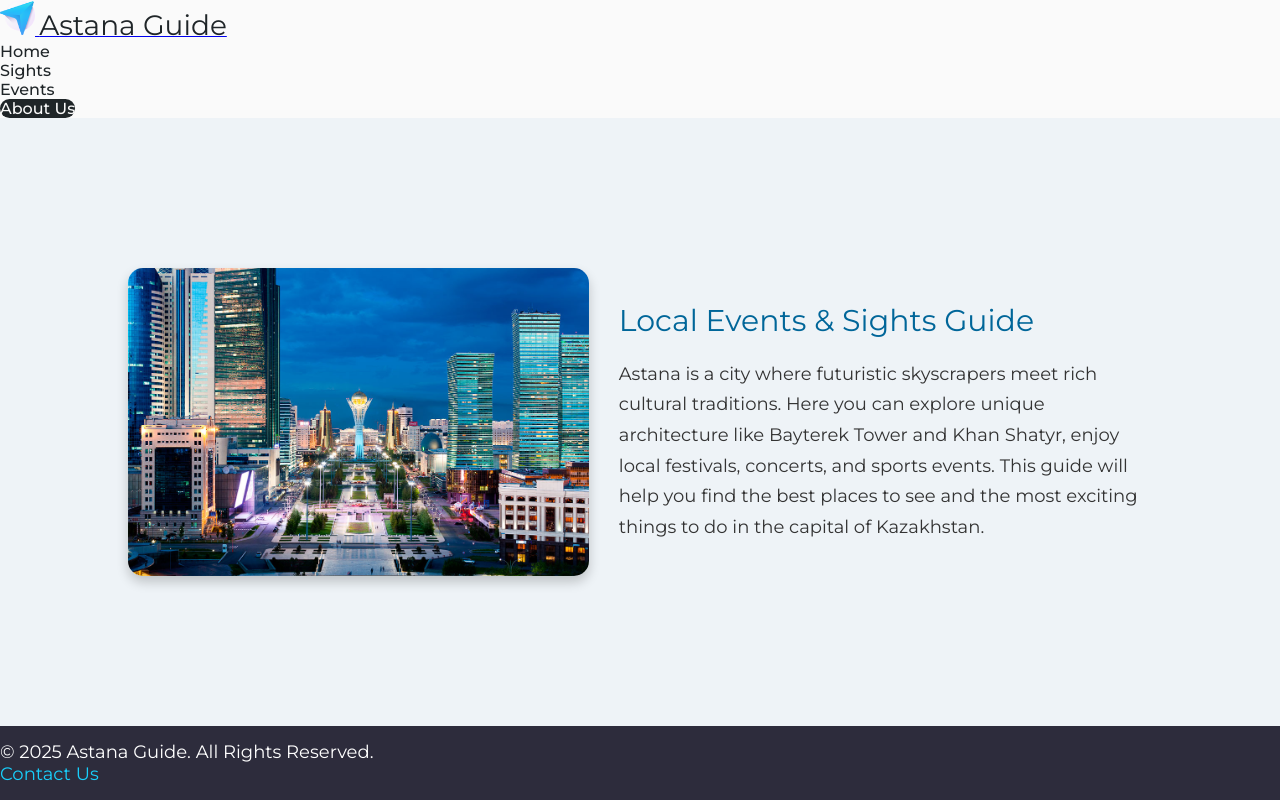
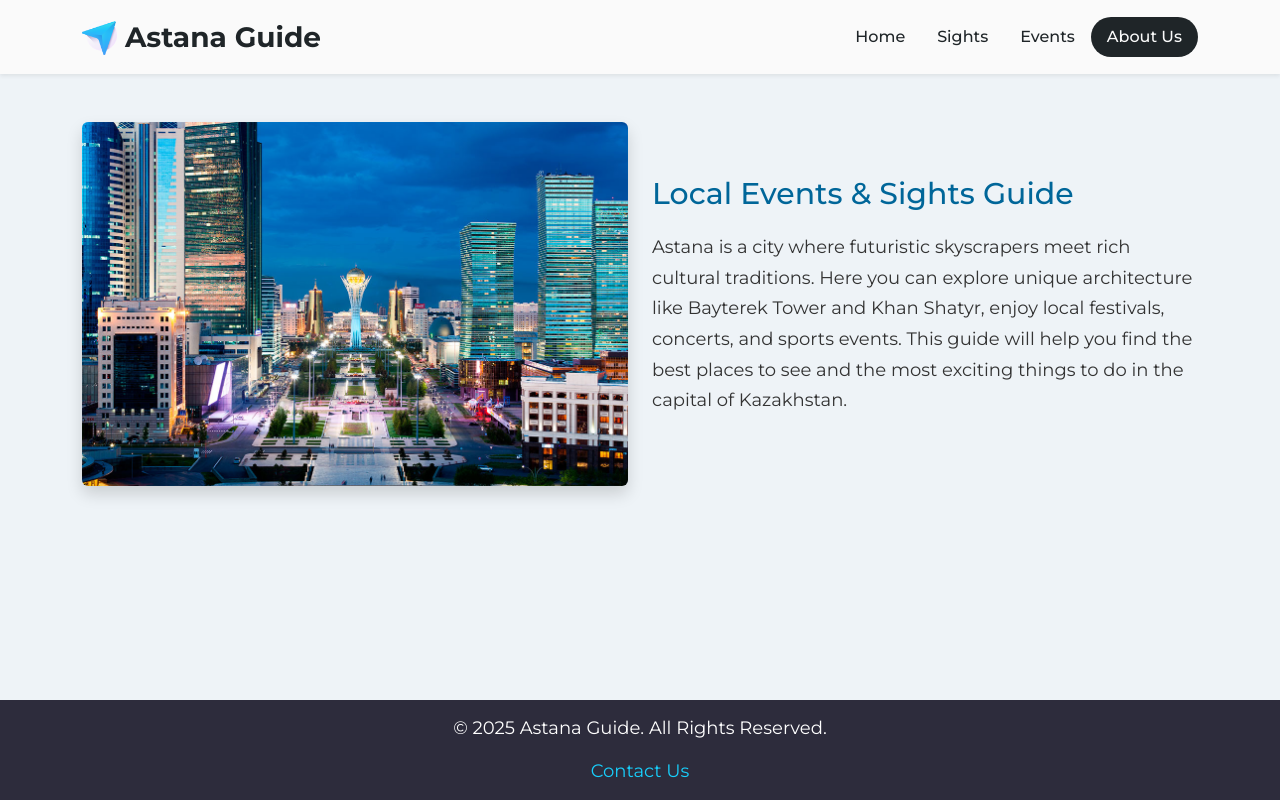
Before and after one commit to yakupovdev/AstanaGuide, a plain HTML site: page about.html in a window 1280 px wide. Drawn offline with nearby package versions, Linux system fonts and the light colour scheme.

Commit message:
update aboutpage v2

```diff
--- a/about.html
+++ b/about.html
@@ -3,6 +3,8 @@
 <head>
     <meta charset="UTF-8">
     <title>AG AboutUs</title>
+
+    <link href="https://cdn.jsdelivr.net/npm/bootstrap@5.3.3/dist/css/bootstrap.min.css" rel="stylesheet">
 
     <link rel="stylesheet" href="styles/about_style.css">
     <link rel="stylesheet" href="styles/header_style.css">
@@ -10,46 +12,56 @@
 
     <link rel="preconnect" href="https://fonts.googleapis.com">
     <link rel="preconnect" href="https://fonts.gstatic.com" crossorigin>
-    <link href="https://fonts.googleapis.com/css2?family=Montserrat:ital,wght@0,100..900;1,100..900&display=swap" rel="stylesheet">
+    <link href="https://fonts.googleapis.com/css2?family=Montserrat:wght@400;500;700&display=swap" rel="stylesheet">
 
     <link rel="icon" type="image/png" href="images/icon.png">
 
+    <meta name="viewport" content="width=device-width, initial-scale=1.0">
 </head>
 <body>
 
-
-<div class="container">
-    <header class="header">
-        <a href="index.html" class="logo">
-            <span class="logo-icon"><img class="logo-img" src="images/icon.png"></span>
-            <span class="logo-text">Astana Guide</span>
+<header class="header shadow-sm">
+    <div class="container d-flex flex-wrap justify-content-between align-items-center py-3">
+        <a href="index.html" class="logo d-flex align-items-center text-decoration-none">
+            <img class="logo-img me-2" src="images/icon.png" alt="Logo">
+            <span class="logo-text fw-bold">Astana Guide</span>
         </a>
         <nav class="nav">
-            <ul>
-                <li><a href="index.html" class="nav-link">Home</a></li>
-                <li><a href="sights.html" class="nav-link">Sights</a></li>
-                <li><a href="events.html" class="nav-link">Events</a></li>
-                <li><a href="about.html" class="nav-link active">About Us</a></li>
+            <ul class="nav list-unstyled d-flex mb-0">
+                <li><a href="index.html" class="nav-link px-3">Home</a></li>
+                <li><a href="sights.html" class="nav-link px-3">Sights</a></li>
+                <li><a href="events.html" class="nav-link px-3">Events</a></li>
+                <li><a href="about.html" class="nav-link active px-3">About Us</a></li>
             </ul>
         </nav>
+    </div>
 </header>
+
+<section id="about" class="about py-5">
+    <div class="container">
+        <div class="row align-items-center">
+            <div class="col-lg-6 col-md-12 mb-4 mb-lg-0 text-center">
+                <img src="images/index_images/AstanaCity.jpg" alt="Astana city" class="img-fluid rounded shadow">
             </div>
-
-<section id="about" class="about">
-    <img src="images/index_images/AstanaCity.jpg" alt="Astana city">
+            <div class="col-lg-6 col-md-12">
                 <div class="about-text">
                     <h2>Local Events & Sights Guide</h2>
                     <p>Astana is a city where futuristic skyscrapers meet rich cultural traditions. Here you can explore unique architecture like Bayterek Tower and Khan Shatyr, enjoy local festivals, concerts, and sports events. This guide will help you find the best places to see and the most exciting things to do in the capital of Kazakhstan.</p>
                 </div>
+            </div>
+        </div>
+    </div>
 </section>
 
-
-<footer class="footer">
+<footer class="footer mt-auto">
+    <div class="container text-center">
         <p>© 2025 Astana Guide. All Rights Reserved.</p>
         <div class="footer-contacts">
             <a href="contact.html">Contact Us</a>
         </div>
+    </div>
 </footer>
 
+<script src="https://cdn.jsdelivr.net/npm/bootstrap@5.3.3/dist/js/bootstrap.bundle.min.js"></script>
 </body>
 </html>
--- a/styles/about_style.css
+++ b/styles/about_style.css
@@ -3,13 +3,6 @@
     padding: 0;
     box-sizing: border-box;
     font-family: "Montserrat", sans-serif;
-    font-optical-sizing: auto;
-    font-weight: 400;
-    font-style: normal;
-}
-
-html, body {
-    height: 100%;
 }
 
 body {
@@ -18,26 +11,6 @@ body {
     min-height: 100vh;
     background: #eef3f7;
     color: #333;
-}
-
-.about {
-    flex: 1;
-    display: flex;
-    align-items: center;
-    justify-content: center;
-    gap: 30px;
-    padding: 0 10%;
-    background: #eef3f7;
-}
-
-.about img {
-    width: 45%;
-    border-radius: 15px;
-    box-shadow: 0 6px 12px rgba(0, 0, 0, 0.2);
-}
-
-.about-text {
-    flex: 1;
 }
 
 .about-text h2 {
@@ -51,22 +24,12 @@ body {
     line-height: 1.7;
 }
 
-.sections {
-    display: flex;
-    justify-content: center;
-    gap: 40px;
-    padding: 0 10%;
-    background: #eef3f7;
-}
-
 @media (max-width: 768px) {
-    .about {
-        flex-direction: column;
-        text-align: center;
-        padding: 20px;
+    .about-text h2 {
+        font-size: 24px;
     }
 
-    .about img {
-        width: 100%;
+    .about-text p {
+        font-size: 16px;
     }
 }
```
Lines whose indentation alone changed are shown as unchanged.
